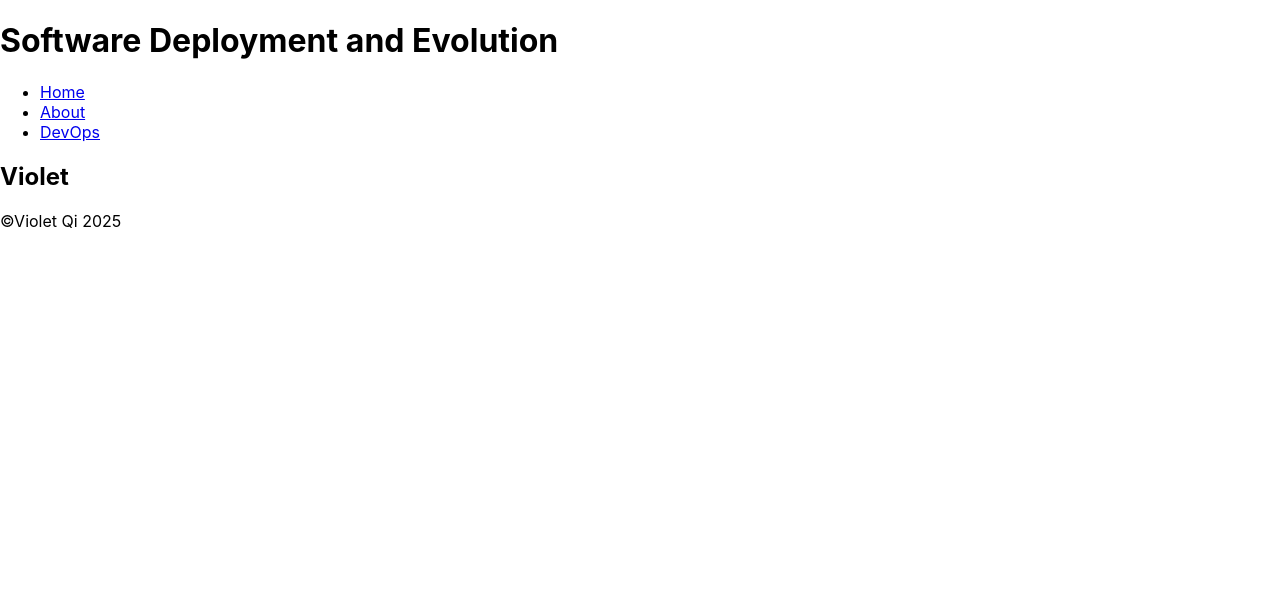
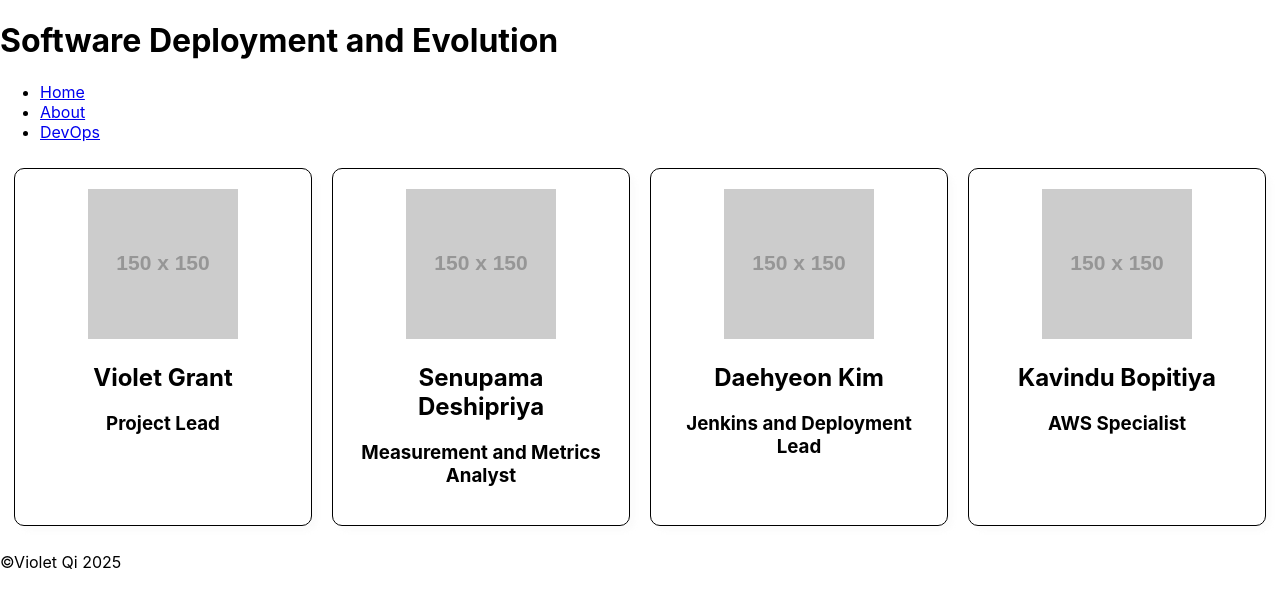
Before and after one commit to 104838522/DevOps-project-Wed-16.30-MD-G6, a React (Create React App) app: page / in a window 1280 px wide. Shown: the top 606 px of the page. Built offline with nearby package versions, Linux system fonts and the light colour scheme.

Commit message:
profile boxes

```diff
--- a/src/App.tsx
+++ b/src/App.tsx
@@ -6,7 +6,25 @@ function App() {
   return (
     <div className="App">
       <Header/>
-      <Profile name="Violet"/>
+      <div className="profile-container">
+        <Profile
+          name="Violet Grant"
+          role="Project Lead"
+        />
+        <Profile
+          name="Senupama Deshipriya"
+          role="Measurement and Metrics Analyst"
+        />
+        <Profile
+          name="Daehyeon Kim"
+          role="Jenkins and Deployment Lead"
+        />
+        <Profile
+          name="Kavindu Bopitiya"
+          role="AWS Specialist"
+        />
+      </div>
+
       <Footer/>
     </div>
   );
--- a/src/components/Profile.tsx
+++ b/src/components/Profile.tsx
@@ -1,8 +1,10 @@
 
-function Profile({name}:{name: string}){
+function Profile({name, imgsrc = "https://placehold.co/150", role}:{name: string, imgsrc?: string, role: string}){
     return(
         <div className="profile">
+            <img src={imgsrc}></img>
             <h2>{name}</h2>
+            <h3>{role}</h3>
         </div>
     );
 }
--- a/src/index.css
+++ b/src/index.css
@@ -11,3 +11,20 @@ code {
   font-family: source-code-pro, Menlo, Monaco, Consolas, 'Courier New',
     monospace;
 }
+
+.profile-container {
+  display: flex;
+  justify-content: center;
+}
+
+.profile {
+  flex: 1;
+  border: 1px solid black;
+  border-radius: 10px;
+  box-shadow: 5px 5px 5px rgb(211, 211, 211, 0.1);
+  padding: 20px;
+  margin: 10px;
+  text-align: center;
+  max-width: 20%;
+  display: inline-block;
+}
```
